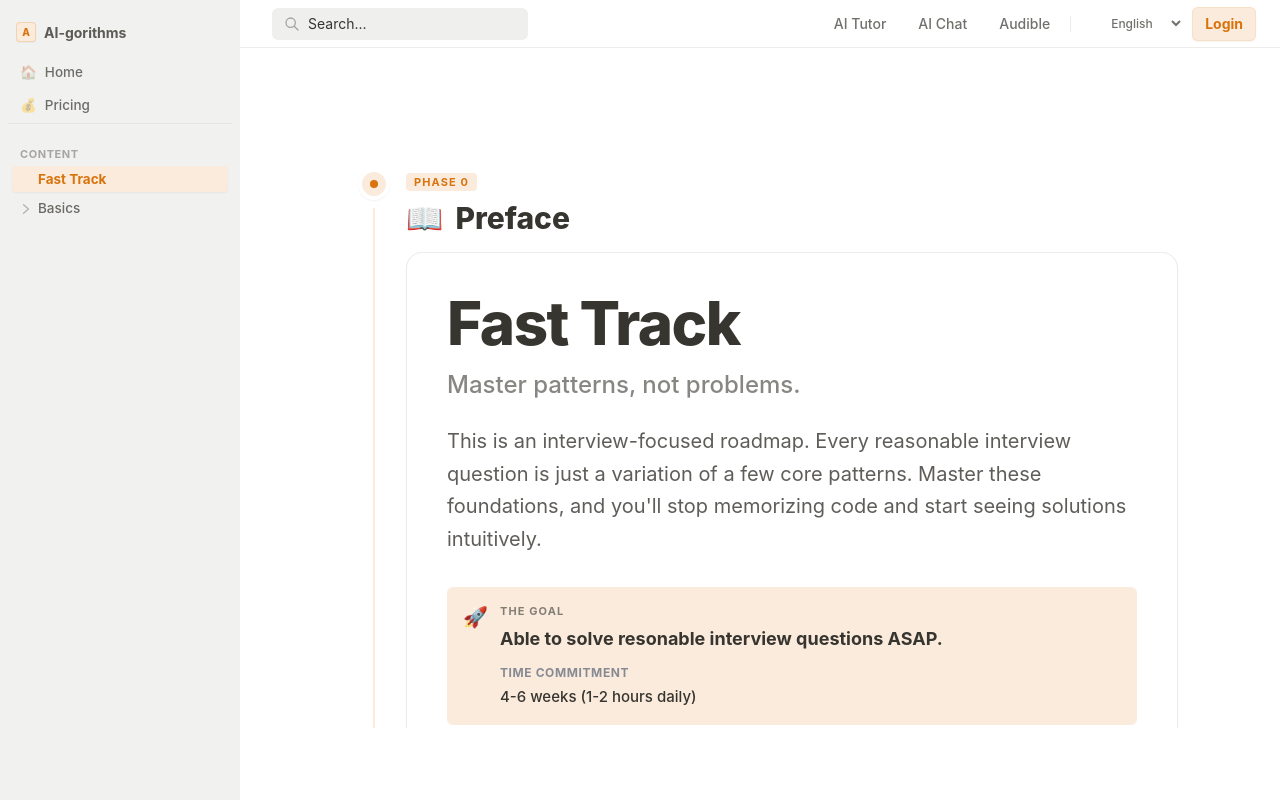
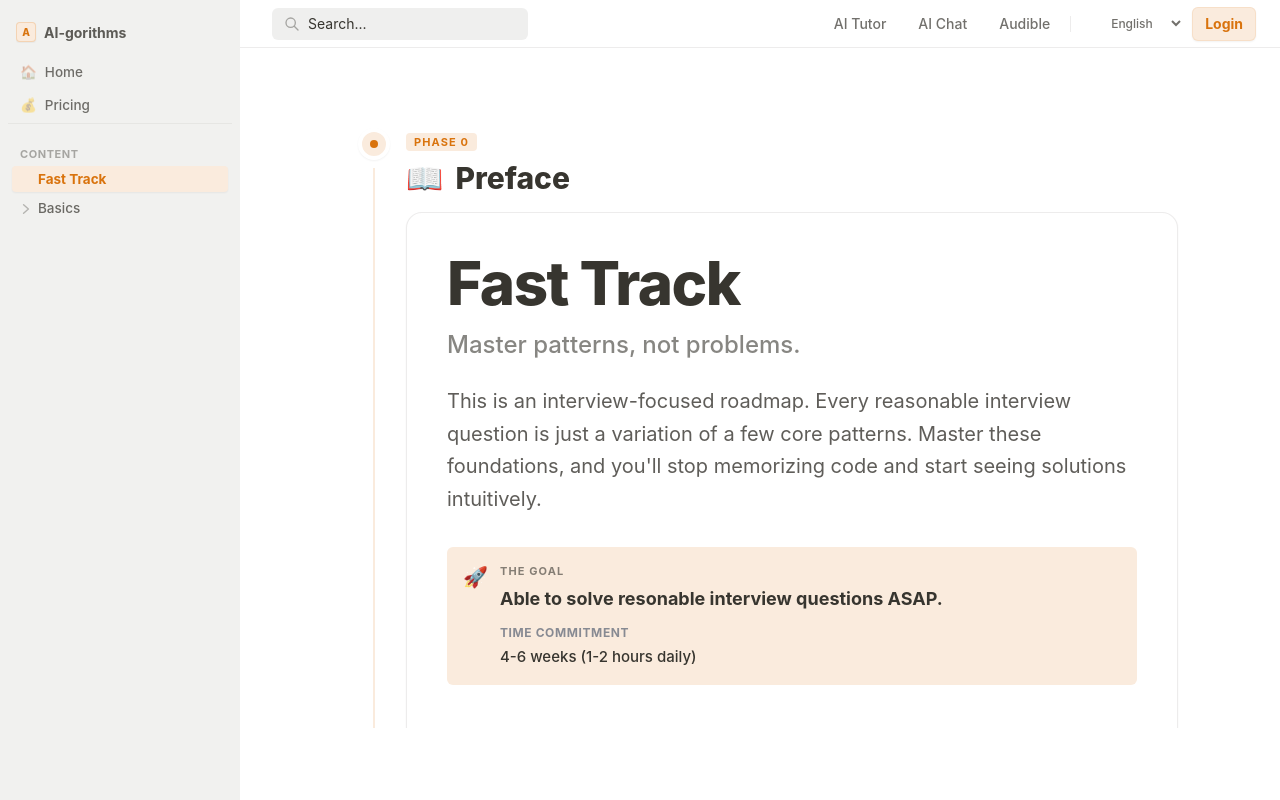
Before and after one commit to Chinese-Community-AI/AI-gorithms, a Next.js app: page /fast-track in a window 1280 px wide. Built offline with nearby package versions, Linux system fonts and the light colour scheme.

Commit message:
Adjust the UI

```diff
--- a/app/fast-track/page.tsx
+++ b/app/fast-track/page.tsx
@@ -513,7 +513,7 @@ export default function FastTrackPage() {
 
   return (
     <div className="bg-white dark:bg-[#191919] min-h-screen text-[#37352f] dark:text-gray-200">
-      <div className="max-w-[900px] mx-auto pt-12 lg:pt-20 px-6 lg:px-10 pb-32">
+      <div className="max-w-[900px] mx-auto pt-6 lg:pt-10 px-6 lg:px-10 pb-32">
         <div className="space-y-4">
           {steps.map((s, idx) => (
             <PhaseContainer
```
